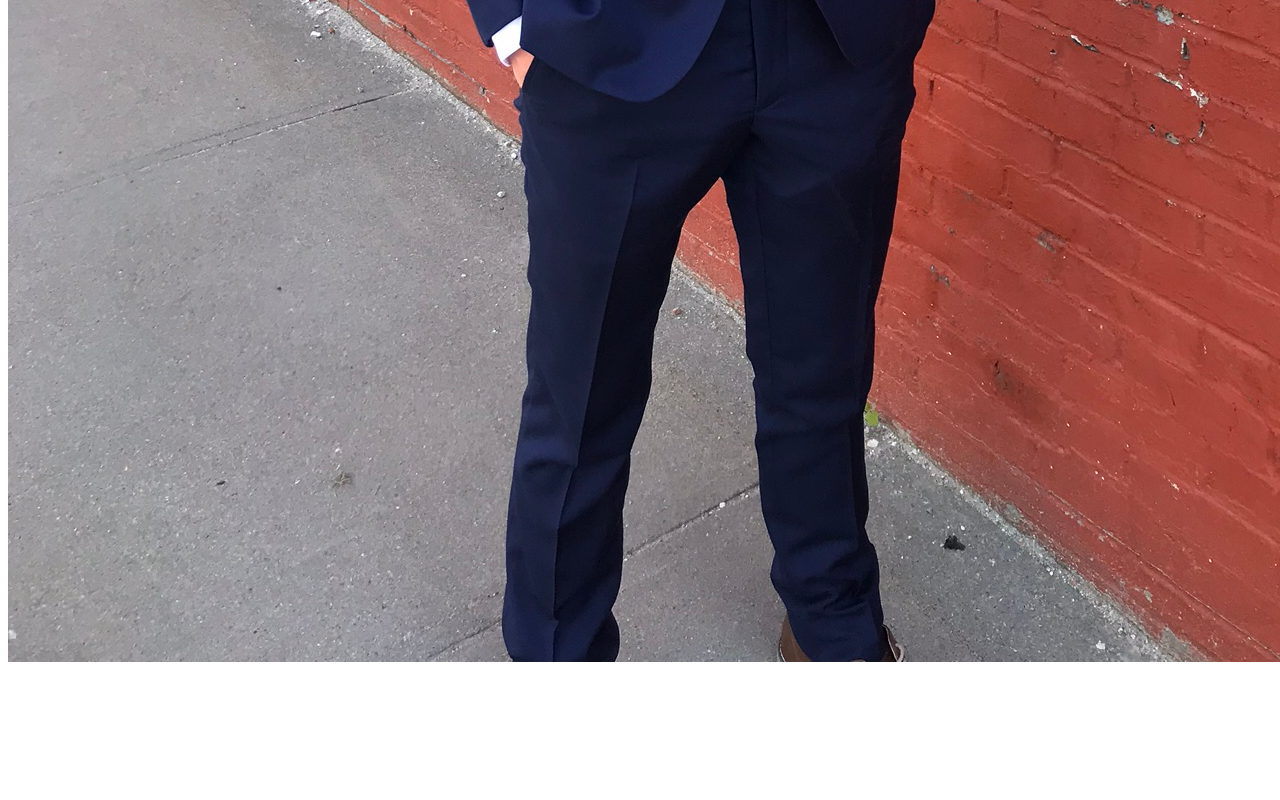
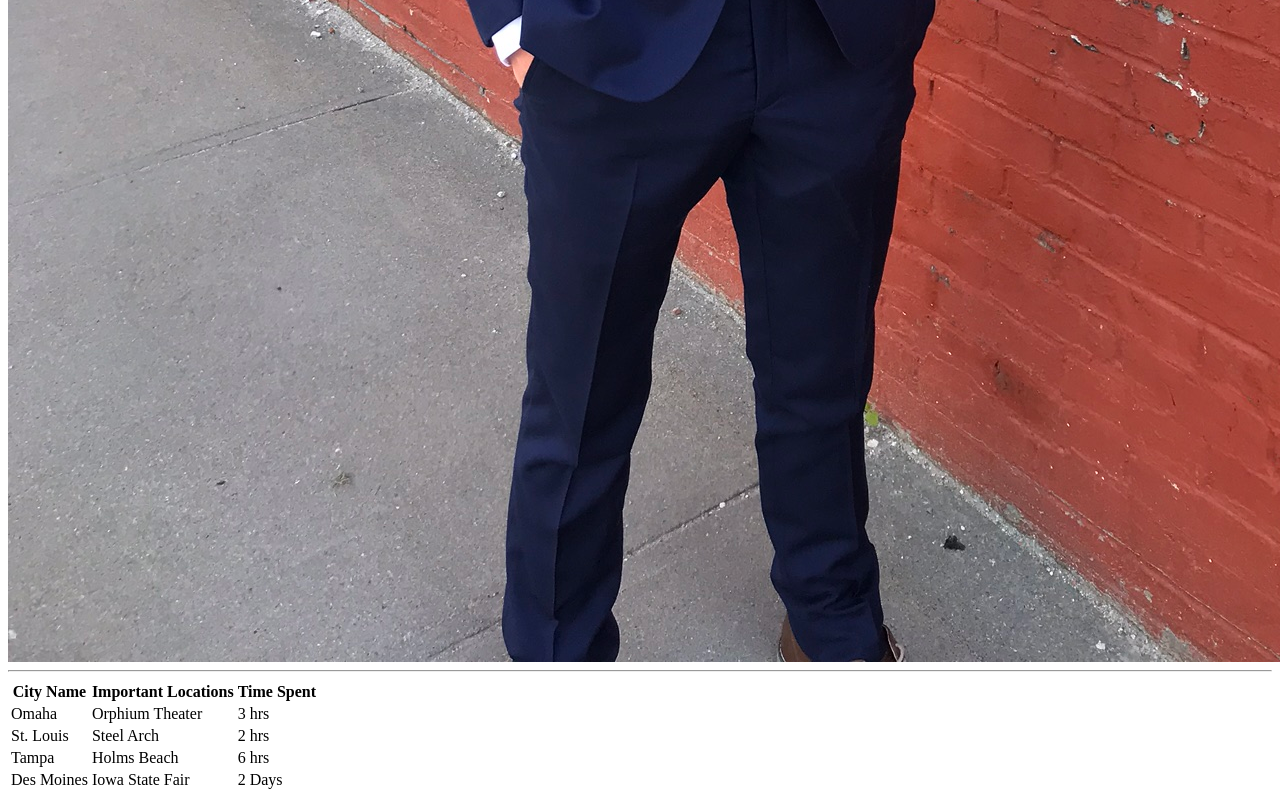
Before and after one commit to 44-563-Web-Apps-F22/44563-webapps-assignment-3-dylanggood, a plain HTML site: page aboutme.html in a window 1280 px wide. Shown: the part 1523-2323 px from the top of the page. Before the commit the page ends 2193 px from the top, so only its background shows below. Drawn offline with Linux system fonts and the light colour scheme.

Commit message:
Table added

```diff
--- a/aboutme.html
+++ b/aboutme.html
@@ -11,5 +11,34 @@
         <p>I enjoy sci-fi movies and Christopher Nolan is one of my favorite directors.</p>
         <img src="IMG_4671.jpeg" alt="Me">
 
+        <hr>
+        <table>
+            <tr>
+                <th>City Name</th>
+                <th>Important Locations</th>
+                <th>Time Spent</th>
+            </tr>
+            <tr>
+                <td>Omaha</td>
+                <td>Orphium Theater</td>
+                <td>3 hrs</td>
+            </tr>
+            <tr>
+                <td>St. Louis</td>
+                <td>Steel Arch</td>
+                <td>2 hrs</td>
+            </tr>
+            <tr>
+                <td>Tampa</td>
+                <td>Holms Beach</td>
+                <td>6 hrs</td>
+            </tr>
+            <tr>
+                <td>Des Moines</td>
+                <td>Iowa State Fair</td>
+                <td>2 Days</td>
+            </tr>
+        </table>
+
     </Body>
 </html>
```
